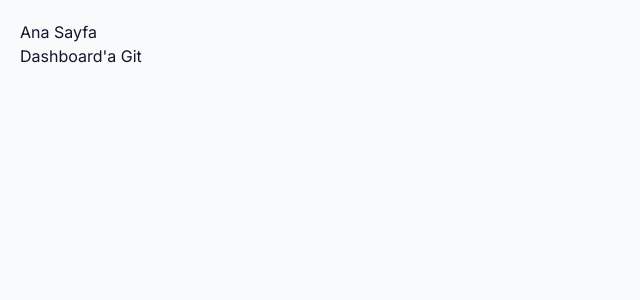
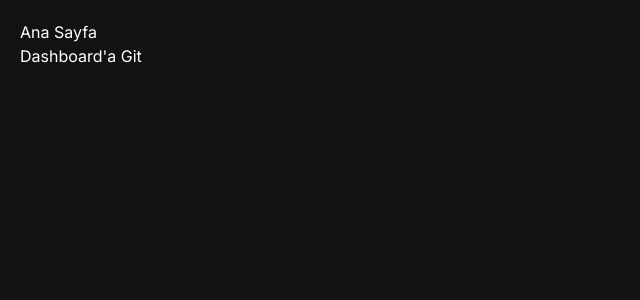
Before and after one commit to celalkale-gitcode/Ayakkabi_Erp, a Next.js app in the folder frontend/: page / in a window 1280 px wide. Shown: the top 300 px of the page, without its empty margins (0-640 px from the left). Built offline with nearby package versions, Linux system fonts and the light colour scheme.

Commit message:
Update layout.tsx

```diff
--- a/frontend/src/app/layout.tsx
+++ b/frontend/src/app/layout.tsx
@@ -26,10 +26,10 @@ export default function RootLayout({
 }) {
 
   return (
-    <html lang="tr">
+    <html lang="tr" className="dark">
 
       <body
-        className={`${inter.className} bg-slate-50 text-slate-900`}
+        className={`${inter.className} bg-[#121212] text-white antialiased`}
       >
         {children}
       </body>
```
